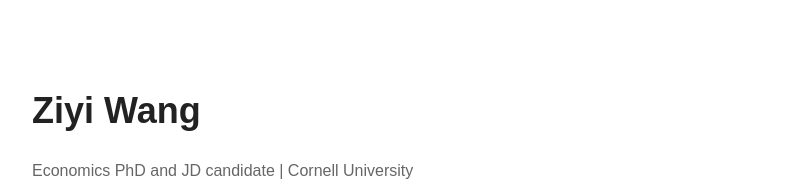
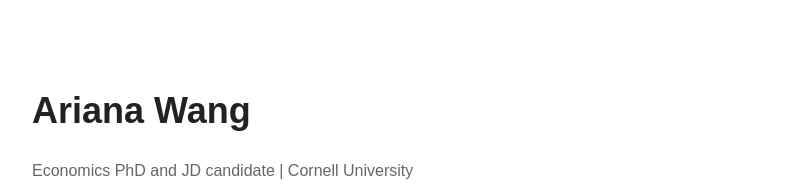
Before and after one commit to wzyarianaa/ArianaWang.github.io, a plain HTML site: page index.html in a window 1280 px wide. Shown: the top 191 px of the page, without its empty margins (228-1025 px from the left). Drawn offline with Linux system fonts and the light colour scheme.

Commit message:
Update index.html

```diff
--- a/index.html
+++ b/index.html
@@ -5,7 +5,7 @@
   <meta charset="UTF-8">
   <meta name="viewport"
         content="width=device-width, initial-scale=1">
-  <title>Ziyi Wang | Economics & AI Research</title>
+  <title>Ariana Wang | Economics & AI Research</title>
   <style>
     body {
       font-family: Arial, sans-serif;
@@ -22,7 +22,7 @@
   </style>
 </head>
 <body>
-  <h1>Ziyi Wang</h1>
+  <h1>Ariana Wang</h1>
   <p class="subtitle">
     Economics PhD and JD candidate | Cornell University
   </p>
```
